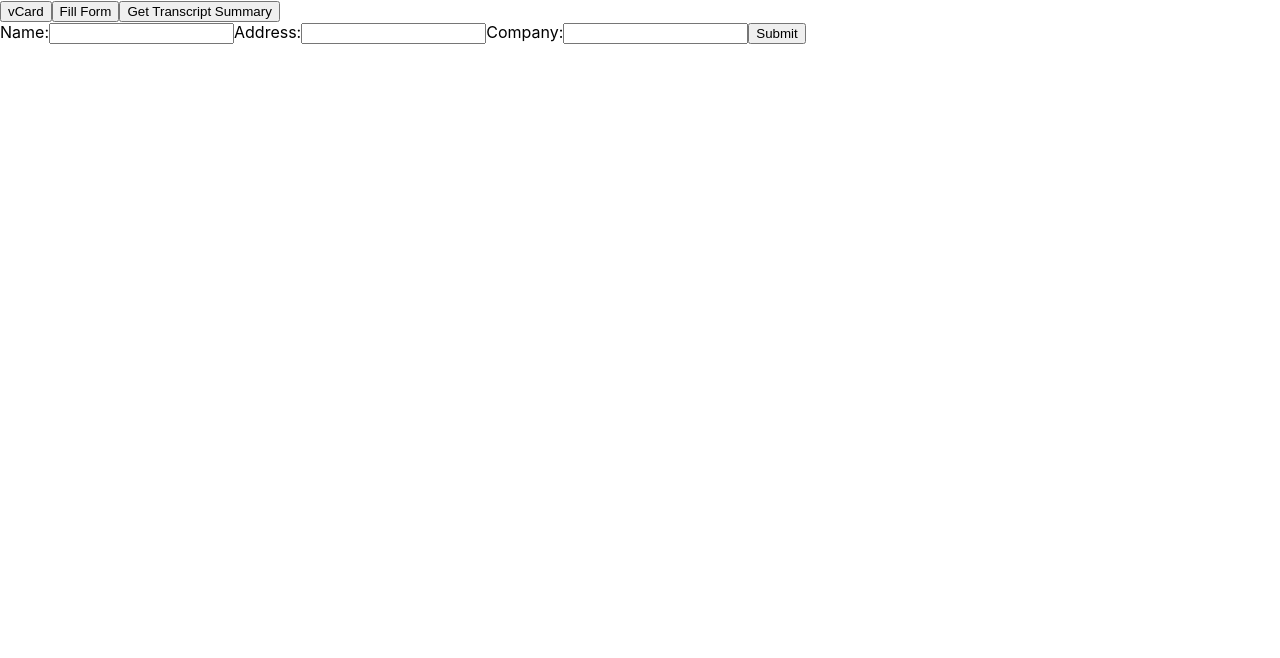
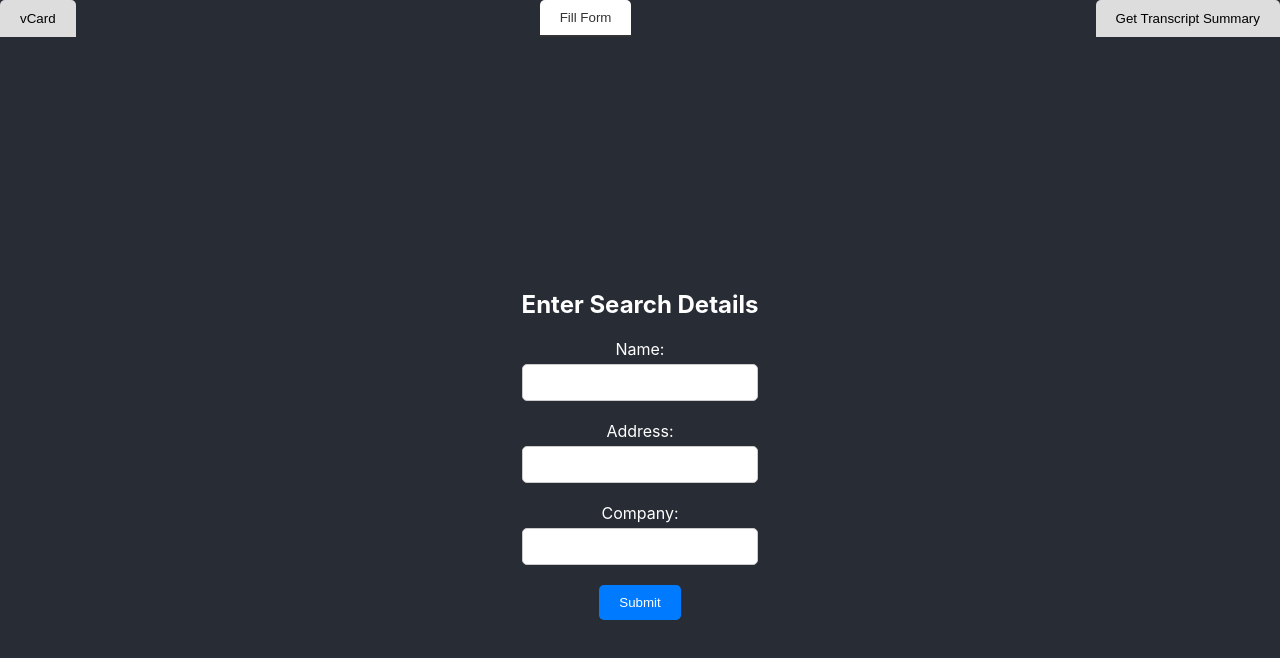
Before and after one commit to yashwise/wiseui, a React (Create React App) app in the folder app/: page / in a window 1280 px wide. Both pictures are taken after a click on the button "Fill Form". Shown: the top 658 px of the page. Built offline with nearby package versions, Linux system fonts and the light colour scheme.

Commit message:
Added CSS to Contact Search

```diff
--- /dev/null
+++ b/app/src/enterContactSearch.css
@@ -0,0 +1,42 @@
+form {
+    display: flex;
+    flex-direction: column;
+    align-items: center;
+    justify-content: center;
+    padding: 20px;
+    border-radius: 5px;
+    max-width: 600px;
+    margin: 0 auto;
+  }
+
+  form h1 {
+    font-size: 24px;
+    margin-bottom: 20px;
+  }
+
+  form label {
+    font-size: 16px;
+    margin-bottom: 5px;
+  }
+
+  form input[type="text"] {
+    padding: 10px;
+    margin-bottom: 20px;
+    border-radius: 5px;
+    border: 1px solid #ccc;
+    width: 100%;
+    box-sizing: border-box;
+  }
+
+  form button[type="submit"] {
+    background-color: #007bff;
+    color: #fff;
+    border: none;
+    padding: 10px 20px;
+    border-radius: 5px;
+    cursor: pointer;
+  }
+
+  form button[type="submit"]:hover {
+    background-color: #0069d9;
+  }
--- a/app/src/enterContactSearch.js
+++ b/app/src/enterContactSearch.js
@@ -1,8 +1,8 @@
-// Import React and useState hook
+// Import library
 import React, { useState } from "react";
+import vCard from 'vcf';
 
-// Import vCard library
-import vCard from 'vcf';
+import './enterContactSearch.css';
 
 // Define a custom component called Form
 function Form() {
@@ -10,6 +10,7 @@ function Form() {
   const [name, setName] = useState("");
   const [address, setAddress] = useState("");
   const [company, setCompany] = useState("");
+  const [response, setResponse] = useState(null);
 
   // Define a function to handle form submission
   const handleSubmit = (event) => {
@@ -40,7 +41,8 @@ function Form() {
       .then((response) => response.json())
       .then((result) => {
         // Handle the result from the Azure function
-        console.log(result);
+        setResponse(result);
+
       })
       .catch((error) => {
         // Handle any error from the fetch request
@@ -50,33 +52,33 @@ function Form() {
 
   // Return the JSX code for rendering the form
   return (
-    <form onSubmit={handleSubmit}>
-      <label htmlFor="name">Name:</label>
-      <input
-        type="text"
-        id="name"
-        value={name}
+    <div>
+      <form onSubmit={handleSubmit}>
+        <h1>Enter Search Details</h1>
+        <label htmlFor="name">Name:</label>
+        <input type="text" id="name" value={name}
         onChange={(event) => setName(event.target.value)}
-        required
-      />
-      <label htmlFor="address">Address:</label>
-      <input
-        type="text"
-        id="address"
-        value={address}
+        required />
+
+        <label htmlFor="address">Address:</label>
+        <input type="text" id="address" value={address}
         onChange={(event) => setAddress(event.target.value)}
-        required
-      />
-      <label htmlFor="company">Company:</label>
-      <input
-        type="text"
-        id="company"
-        value={company}
+        required/>
+
+        <label htmlFor="company">Company:</label>
+        <input type="text" id="company" value={company}
         onChange={(event) => setCompany(event.target.value)}
-        required
-      />
-      <button type="submit">Submit</button>
+        required/>
+
+        <button type="submit">Submit</button>
     </form>
+    {response && (
+      <div>
+      <h2>Response</h2>
+      <pre>{JSON.stringify(response, null, 2)}</pre>
+      </div>
+      )}
+  </div>
   );
 }
 
--- /dev/null
+++ b/app/src/showTab.css
@@ -0,0 +1,53 @@
+.tab-container
+{
+  background-color: #282c34;
+  min-height: 100vh;
+  display: flex;
+  flex-direction: column;
+  margin: 0 auto;
+  /* align-items: center;*/
+  /*justify-content: center;*/
+  /* font-size: calc(10px + 2vmin); */
+  color: white;
+}
+
+.tab-buttons {
+  display: flex;
+  justify-content: space-between;
+  margin-bottom: 10px;
+}
+
+button {
+  background-color: #ddd;
+  border: none;
+  padding: 10px 20px;
+  border-top-left-radius: 5px;
+  border-top-right-radius: 5px;
+  cursor: pointer;
+}
+
+button:hover {
+  background-color: #ccc;
+}
+
+button.active {
+  background-color: #fff;
+  border-bottom: 2px solid #333;
+  color: #333;
+}
+
+.tab-content
+{
+  background-color: #282c34;
+  min-height: 100vh;
+  display: flex;
+  flex-direction: column;
+  align-items: center;
+  justify-content: center;
+  /* font-size: calc(10px + 2vmin); */
+  color: white;
+}
+
+.tab-content.active {
+  display: block;
+}
--- a/app/src/showTab.js
+++ b/app/src/showTab.js
@@ -3,6 +3,7 @@ import React, { useState } from "react";
 import FileUpload from './uploadVCard';
 import Form from './enterContactSearch';
 import Transcript from './transcript';
+import './showTab.css';
 
 // Define a custom component called Tab
 function Tab() {
--- /dev/null
+++ b/app/src/uploadVCard.css
@@ -0,0 +1,50 @@
+.file-upload {
+    display: flex;
+    flex-direction: column;
+    align-items: center;
+    justify-content: center;
+    padding: 20px;
+    border-radius: 5px;
+    max-width: 600px;
+    margin: 0 auto;
+  }
+
+  .file-upload h1 {
+    font-size: 24px;
+    margin-bottom: 50px;
+  }
+
+  .file-upload input[type="file"] {
+    margin-bottom: 20px;
+    align-items: center;
+    justify-content: center;
+  }
+
+  .file-upload button {
+    background-color: #007bff;
+    color: #fff;
+    border: none;
+    padding: 10px 20px;
+    border-radius: 5px;
+    cursor: pointer;
+  }
+
+  .file-upload button:hover {
+    background-color: #0069d9;
+  }
+
+  .response {
+    margin-top: 20px;
+    padding: 10px;
+    border: 1px solid #ccc;
+    border-radius: 5px;
+  }
+
+  .response h2 {
+    font-size: 18px;
+    margin-bottom: 10px;
+  }
+
+  .response pre {
+    white-space: pre-wrap;
+  }
--- a/app/src/uploadVCard.js
+++ b/app/src/uploadVCard.js
@@ -1,6 +1,7 @@
 // Import React and other dependencies
 import React, { useState } from "react";
 import axios from "axios";
+import './uploadVCard.css';
 
 // Define a custom component for file upload
 function FileUpload() {
```
